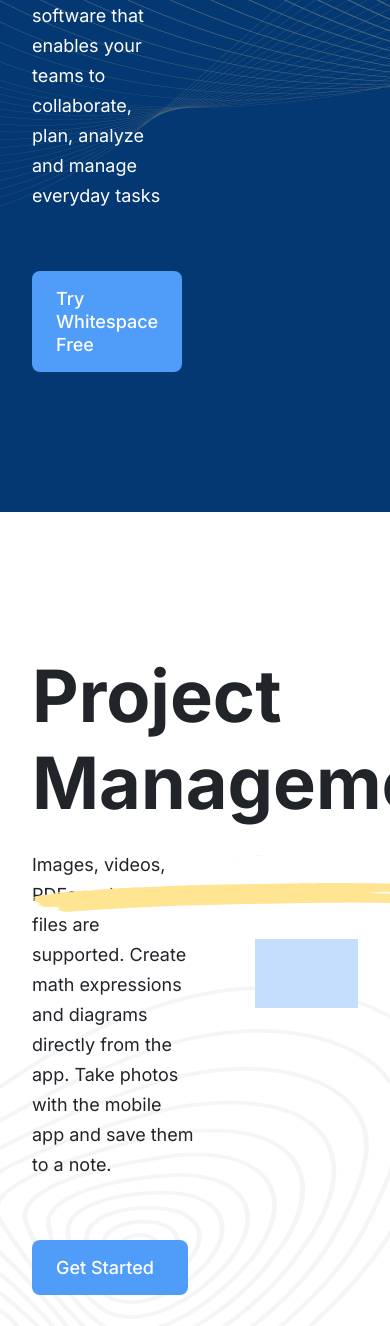
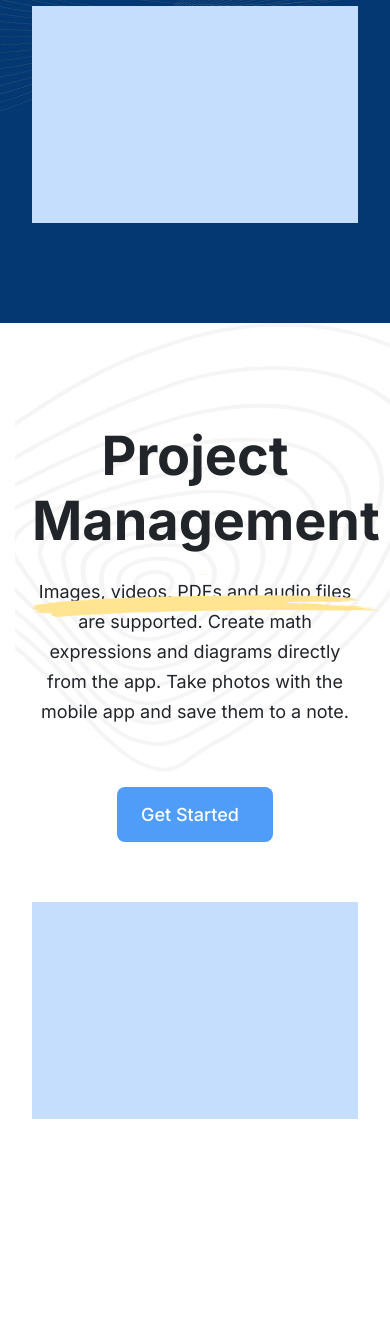
Before and after one commit to mbmaurya/white-space-landing-page, a plain HTML site: page index.html in a window 390 px wide. Shown: the part 674-2000 px from the top of the page. Drawn offline with nearby package versions, Linux system fonts and the light colour scheme; a web font is replaced by a local one.

Commit message:
optimize sections for tablet view

```diff
--- a/css/styles.css
+++ b/css/styles.css
@@ -117,6 +117,14 @@
   display: flex;
   align-items: center;
   gap: 32px;
+}
+
+.tab-none {
+  display: block;
+}
+
+.tab-block {
+  display: none;
 }
 
 /* header styles start here */
@@ -626,6 +634,42 @@
     overflow: hidden;
   }
 
+  .tab-none {
+    display: none;
+  }
+
+  .tab-block {
+    display: block;
+  }
+
+  .section {
+    padding: 100px 0px;
+  }
+
+  .hero-section .flex-box,
+  .pm-section .flex-box,
+  .wt-section .flex-box,
+  .ext-section .flex-box,
+  .custom-section .flex-box {
+    flex-direction: column;
+  }
+
+  .col-50 {
+    width: 100%;
+  }
+
+  .hero-section,
+  .pm-section,
+  .wt-section,
+  .ext-section,
+  .custom-section {
+    text-align: center;
+  }
+
+  .heading {
+    font-size: 54px;
+  }
+
   /* header starts here  */
   header {
     padding: 16px 0px;
@@ -668,4 +712,22 @@
     padding: 0;
     margin: 0;
   }
+
+  /* hero section starts here */
+
+  .hero-section .col-left,
+  .hero-section .col-right {
+    width: 100%;
+  }
+
+  .hero-section .col-left h2 {
+    font-size: 54px;
+    text-align: center;
+  }
+
+  /* pm section starts here */
+  .pm-section {
+    background-position-y: top;
+    background-position-x: -30%;
+  }
 }
--- a/index.html
+++ b/index.html
@@ -98,7 +98,7 @@
     <div class="section wt-section">
       <div class="container">
         <div class="flex-box">
-          <div class="col-50">
+          <div class="col-50 tab-none">
             <img src="./images/word-together-banner.png" />
           </div>
           <div class="col-50">
@@ -109,6 +109,9 @@
               and share the URL with others.
             </p>
             <a href="#" class="button">Try it now</a>
+          </div>
+          <div class="col-50 tab-block">
+            <img src="./images/word-together-banner.png" />
           </div>
         </div>
       </div>
```
